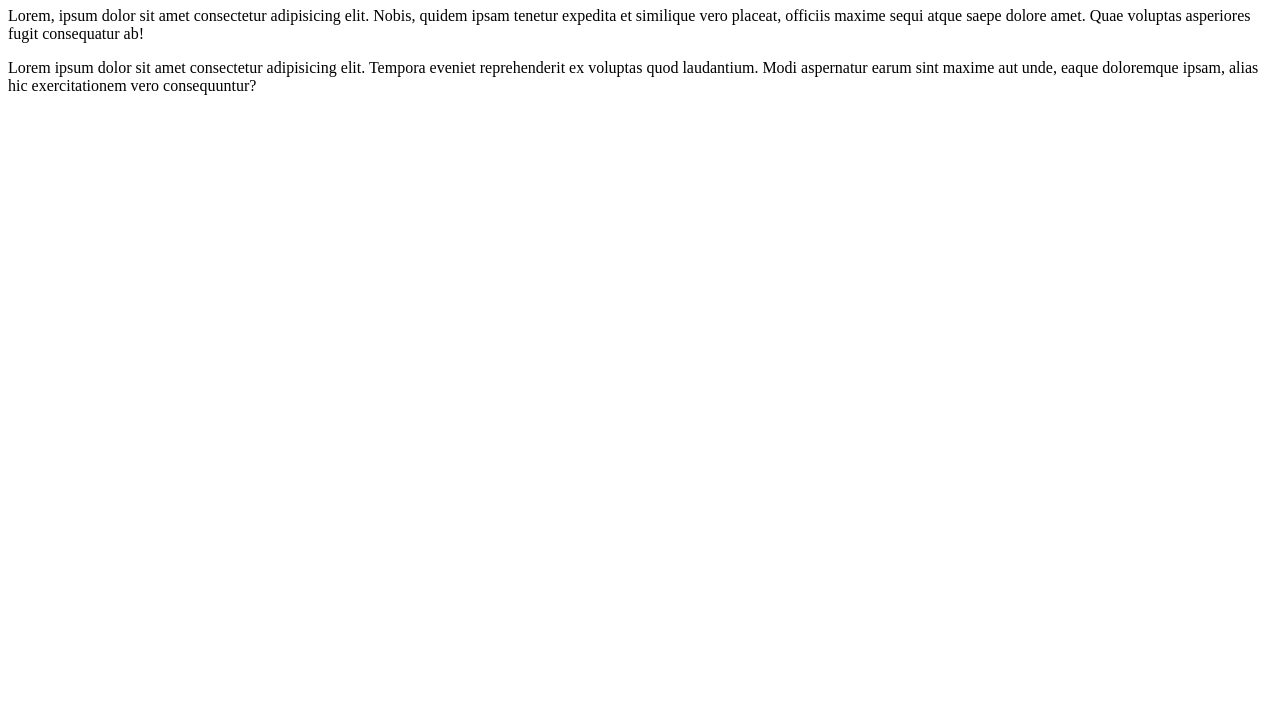
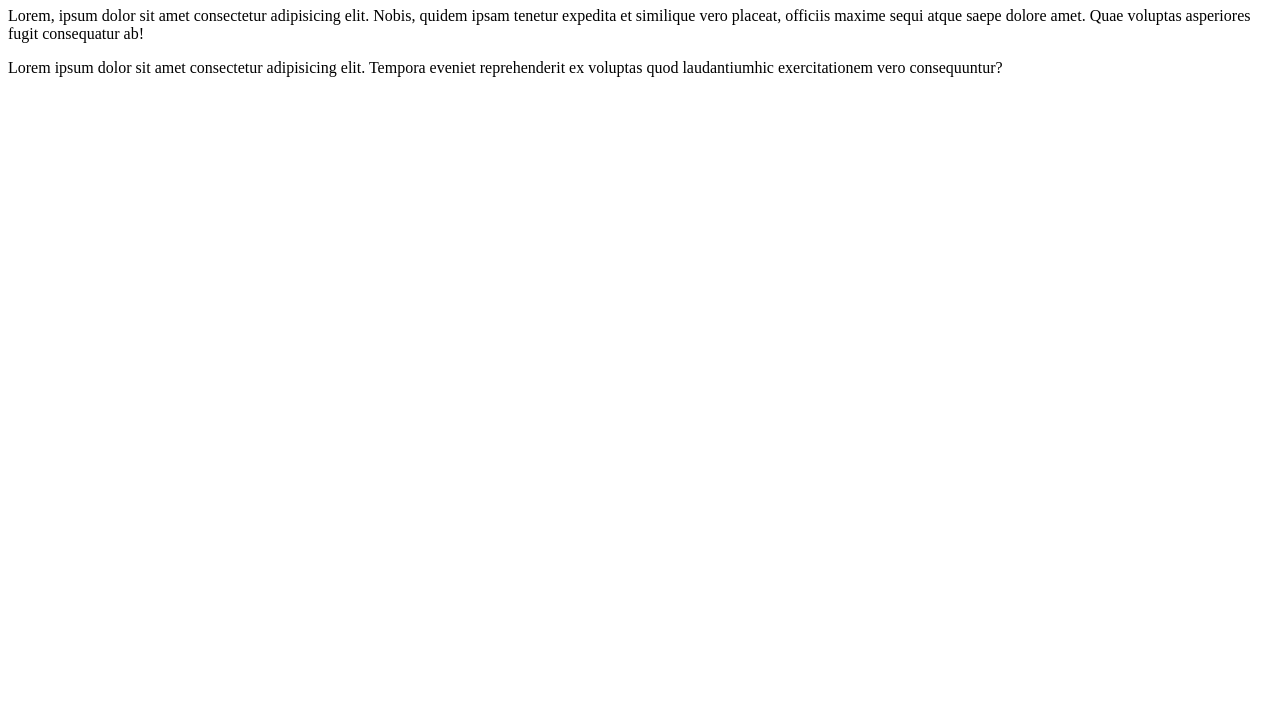
Before and after one commit to umarbekkadirov/n2-2-olti, a plain HTML site: page index.html in a window 1280 px wide. Shown: the part 73-800 px from the top of the page. Drawn offline with Linux system fonts and the light colour scheme.

Commit message:
kerak emas sozlar ochirildi

```diff
--- a/index.html
+++ b/index.html
@@ -9,6 +9,6 @@
 <body>
    <h1>hammaga git</h1>
    <p>Lorem, ipsum dolor sit amet consectetur adipisicing elit. Nobis, quidem ipsam tenetur expedita et similique vero placeat, officiis maxime sequi atque saepe dolore amet. Quae voluptas asperiores fugit consequatur ab!</p>
-   <p>Lorem ipsum dolor sit amet consectetur adipisicing elit. Tempora eveniet reprehenderit ex voluptas quod laudantium. Modi aspernatur earum sint maxime aut unde, eaque doloremque ipsam, alias hic exercitationem vero consequuntur?</p>
+   <p>Lorem ipsum dolor sit amet consectetur adipisicing elit. Tempora eveniet reprehenderit ex voluptas quod laudantiumhic exercitationem vero consequuntur?</p>
 </body>
 </html>
```
